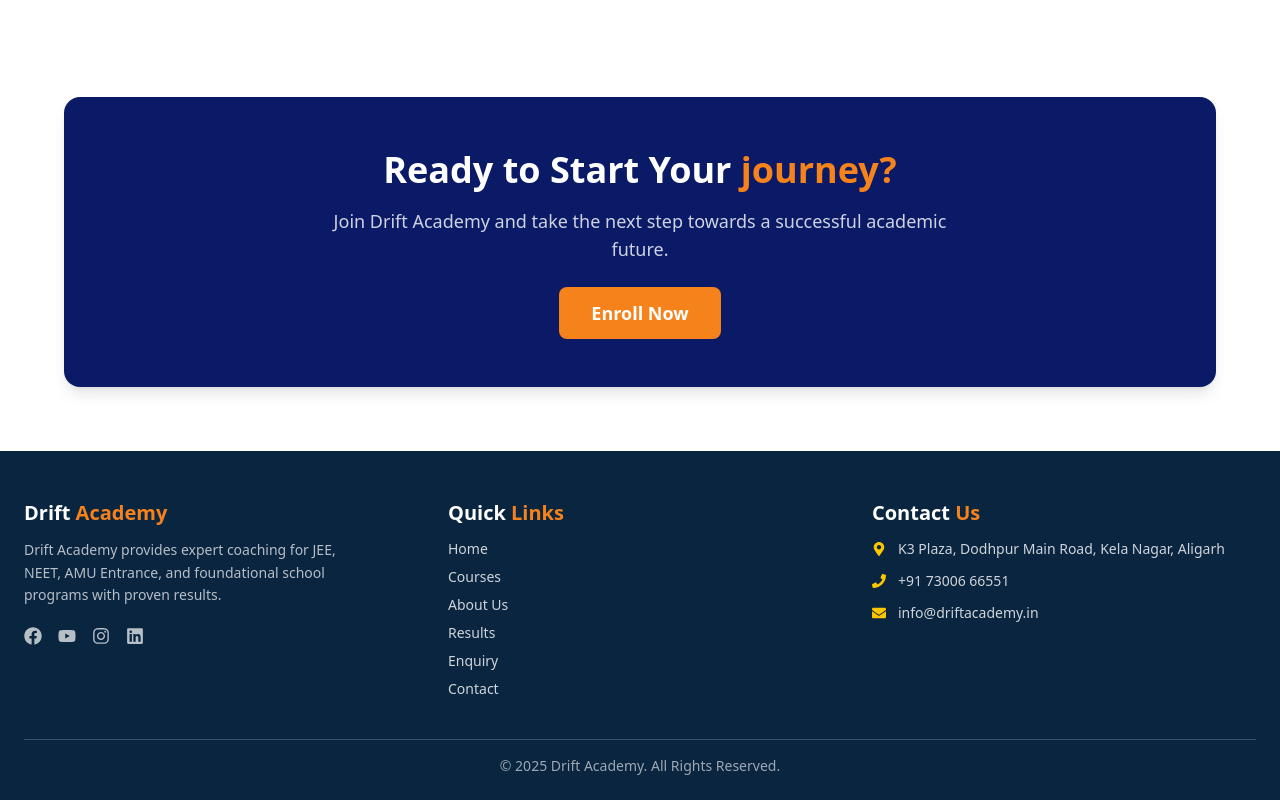
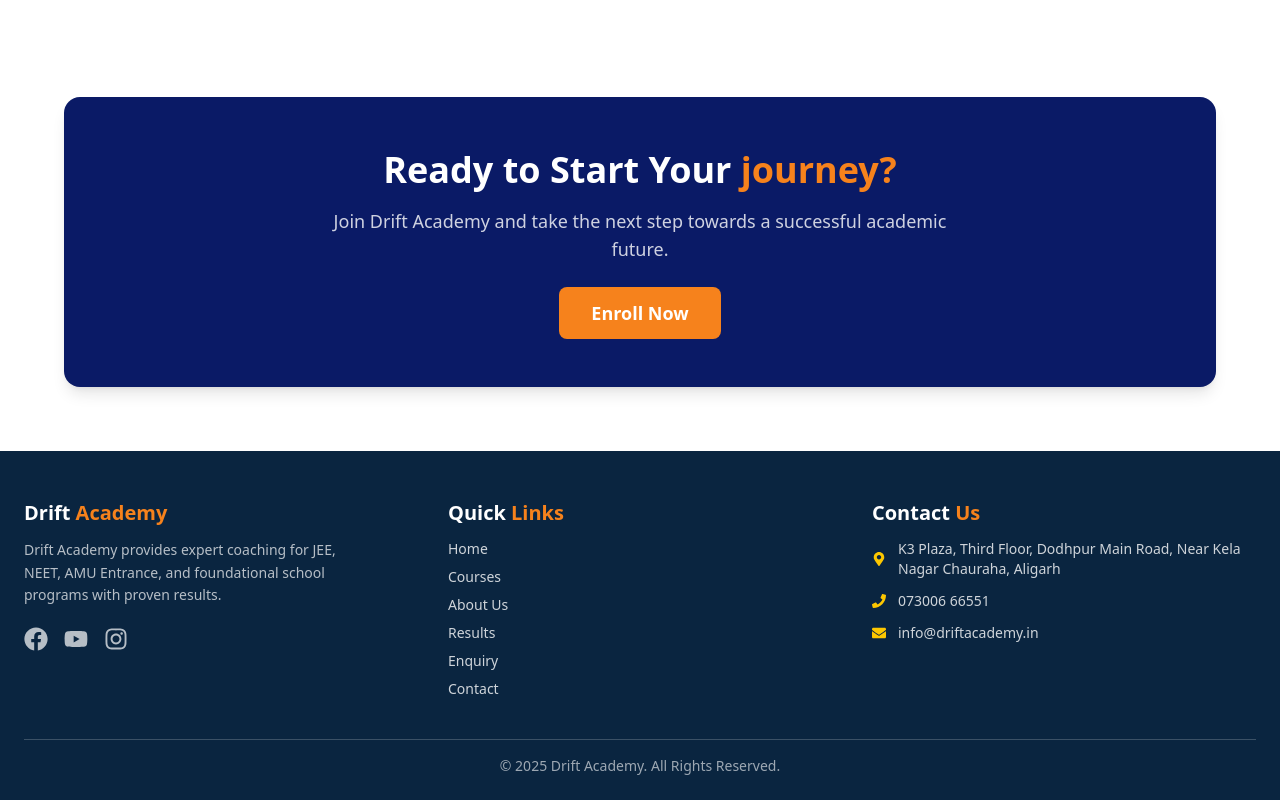
Before and after one commit to atif-afsar/Drift-Academy, a React (Vite) app: page / in a window 1280 px wide. Shown: the part 2346-3146 px from the top of the page. Built offline with nearby package versions, Linux system fonts and the light colour scheme.

Commit message:
Fix the Contact links

```diff
--- a/src/Components/About/AboutHero.jsx
+++ b/src/Components/About/AboutHero.jsx
@@ -10,22 +10,26 @@ export default function AboutHero() {
           </h1>
 
           <p className="text-base md:text-lg text-gray-300 max-w-md mx-auto md:mx-0">
-            DRIFT ACADEMY PVT LTD is an institute for NEET-JEE-AMU entrance exams. It is run by highly experienced mentors from different parts of our country
+            DRIFT ACADEMY PVT LTD is an institute for NEET-JEE-AMU entrance
+            exams. It is run by highly experienced mentors from different parts
+            of our country
           </p>
         </div>
 
         {/* RIGHT VIDEO */}
         <div className="w-full flex justify-center mt-4 md:justify-end">
   <div className="w-full max-w-[400px] md:max-w-full aspect-video rounded-xl overflow-hidden shadow-xl border border-white/10">
+
           <iframe
-              className="w-full h-full "
-              src="https://www.youtube.com/embed/t88fZ6u-cwM?si=_Txq5nhvhBEwZ18k"
+            className="w-full h-full object-cover"
+            src="https://www.youtube.com/embed/1e7OG1yEciE?autoplay=1&mute=1&controls=0&loop=1&playlist=1e7OG1yEciE"
             title="YouTube video player"
-              frameborder="0"
+            frameBorder="0"
             allow="accelerometer; autoplay; clipboard-write; encrypted-media; gyroscope; picture-in-picture; web-share"
-              referrerpolicy="strict-origin-when-cross-origin"
-              allowfullscreen
+            referrerPolicy="strict-origin-when-cross-origin"
+            allowFullScreen
           ></iframe>
+
         </div>
       </div>
       </div>
--- a/src/Components/Contact/ContactInfo.jsx
+++ b/src/Components/Contact/ContactInfo.jsx
@@ -1,4 +1,10 @@
-import { FaPhoneAlt, FaEnvelope, FaMapMarkerAlt, FaInstagram, FaFacebook } from "react-icons/fa";
+import {
+  FaPhoneAlt,
+  FaEnvelope,
+  FaMapMarkerAlt,
+  FaInstagram,
+  FaFacebook,
+} from "react-icons/fa";
 
 export default function ContactInfo() {
   return (
@@ -7,7 +13,7 @@ export default function ContactInfo() {
 
       <div className="space-y-4 text-gray-700">
         <p className="flex items-center gap-3">
-          <FaPhoneAlt className="text-yellow-500" /> +91 123 456 7890
+          <FaPhoneAlt className="text-yellow-500" /> 073006 66551
         </p>
 
         <p className="flex items-center gap-3">
@@ -16,15 +22,32 @@ export default function ContactInfo() {
 
         <p className="flex items-center gap-3">
           <FaMapMarkerAlt className="text-yellow-500" />
-          K3 Plaza, Dodhpur Main Road,
-          Kela Nagar, Aligarh, UP, India
+          K3 Plaza, Third Floor, Dodhpur Main Road,
+          <br /> Near Kela Nagar Chauraha, Aligarh
         </p>
       </div>
 
       <h3 className="font-semibold mt-6 mb-2">Follow Us</h3>
-      <div className="flex gap-4 text-2xl text-gray-700">
-        <FaInstagram />
-        <FaFacebook />
+      <div className="flex items-center gap-5 text-2xl">
+        <a
+          href="https://www.instagram.com/drift_academy_pvt.ltd/"
+          target="_blank"
+          rel="noopener noreferrer"
+          className="text-black/70 hover:text-yellow-500 transition-colors duration-300"
+        >
+          <FaInstagram />
+        </a>
+
+        <a
+          href="https://www.facebook.com/driftacademypvtltd/"
+          target="_blank"
+          rel="noopener noreferrer"
+          className="text-black/70 hover:text-yellow-500 transition-colors duration-300"
+        >
+          <FaFacebook />
+        </a>
+
+
       </div>
     </div>
   );
--- a/src/Components/Courses/CoursesHero.jsx
+++ b/src/Components/Courses/CoursesHero.jsx
@@ -11,7 +11,7 @@ export default function CoursesHero() {
           <p className="text-gray-300 mb-8 text-base sm:text-lg">
             Expert-led coaching for JEE, NEET, AMU and foundation courses designed for success.
           </p>
-          <Link to="/enquiry">
+          <Link to="/contact">
           <button className="bg-[#f6821c] text-white font-semibold px-6 py-3 rounded-lg hover:bg-yellow-600 transition">
             Enroll Now
           </button>
--- a/src/Components/Home/CTASection.jsx
+++ b/src/Components/Home/CTASection.jsx
@@ -18,7 +18,7 @@ export default function CTASection() {
 
         {/* CTA Button */}
         <Link
-          to="/enquiry"
+          to="/contact"
           className="mt-6 inline-block bg-[#f6821c] text-white font-bold
                      px-8 py-3 rounded-lg text-lg hover:bg-yellow-600 transition"
         >
--- a/src/Components/Home/Footer.jsx
+++ b/src/Components/Home/Footer.jsx
@@ -16,18 +16,16 @@ export default function Footer() {
           </p>
           {/* Social Media Links */}
           <div className="flex gap-4 mt-5">
-            <a href="https://www.facebook.com/driftacademypvtltd/" target="_blank" rel="noopener noreferrer" className="text-white/70 hover:text-yellow-400 transition text-lg">
+            <a href="https://www.facebook.com/driftacademypvtltd/" target="_blank" rel="noopener noreferrer" className="text-white/70 hover:text-yellow-400 transition text-2xl">
               <FaFacebook />
             </a>
-            <a href="https://www.youtube.com/channel/UCD1TDTD8P9YF6MYVgsULY3w" target="_blank" rel="noopener noreferrer" className="text-white/70 hover:text-yellow-400 transition text-lg">
+            <a href="https://www.youtube.com/channel/UCD1TDTD8P9YF6MYVgsULY3w" target="_blank" rel="noopener noreferrer" className="text-white/70 hover:text-yellow-400 transition text-2xl">
               <FaYoutube />
             </a>
-            <a href="https://www.instagram.com/p/DPGTFjlD9kz/" target="_blank" rel="noopener noreferrer" className="text-white/70 hover:text-yellow-400 transition text-lg">
+            <a href="https://www.instagram.com/drift_academy_pvt.ltd/" target="_blank" rel="noopener noreferrer" className="text-white/70 hover:text-yellow-400 transition text-2xl">
               <FaInstagram />
             </a>
-            <a href="https://linkedin.com" target="_blank" rel="noopener noreferrer" className="text-white/70 hover:text-yellow-400 transition text-lg">
-              <FaLinkedin />
-            </a>
+
           </div>
         </div>
 
@@ -50,11 +48,11 @@ export default function Footer() {
           <div className="space-y-3">
             <div className="flex items-center gap-3 text-white/80 text-sm">
               <FaMapMarkerAlt className="text-yellow-400 shrink-0" />
-              <p>K3 Plaza, Dodhpur Main Road, Kela Nagar, Aligarh</p>
+              <p>K3 Plaza, Third Floor, Dodhpur Main Road, Near Kela Nagar Chauraha, Aligarh</p>
             </div>
             <div className="flex items-center gap-3 text-white/80 text-sm">
               <FaPhone className="text-yellow-400 shrink-0" />
-              <a href="tel:+919876543210" className="hover:text-yellow-400 transition">+91 73006 66551</a>
+              <a href="tel:+9173006 66551" className="hover:text-yellow-400 transition">073006 66551</a>
             </div>
             <div className="flex items-center gap-3 text-white/80 text-sm">
               <FaEnvelope className="text-yellow-400 shrink-0" />
```
Lines whose indentation alone changed are shown as unchanged.
